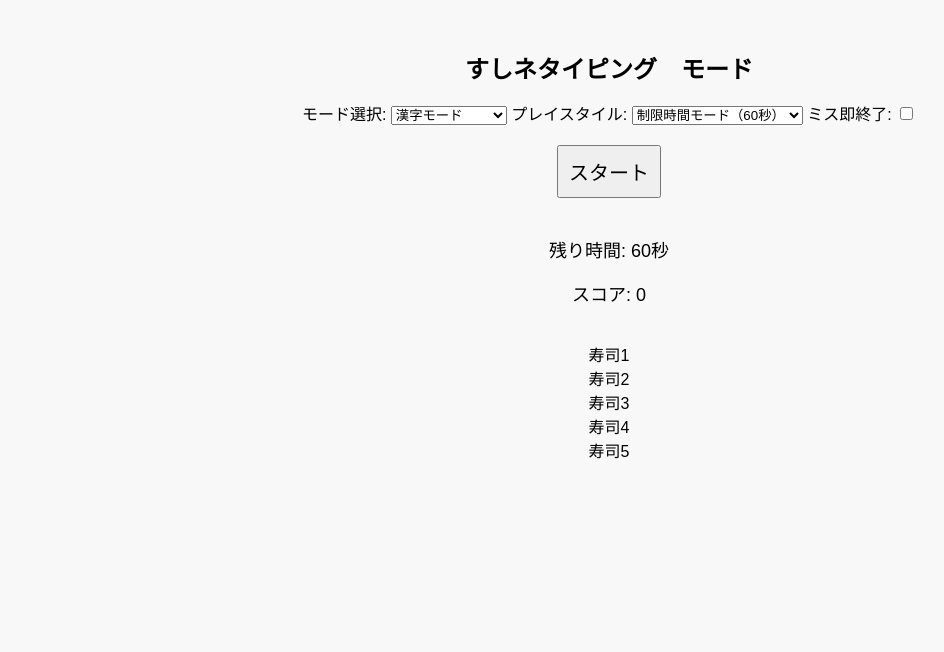
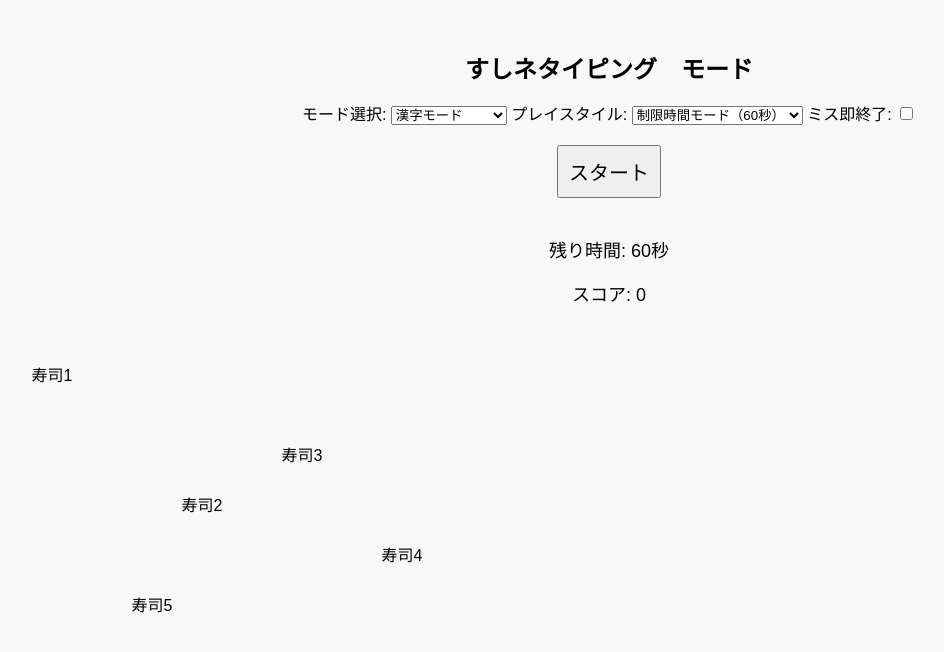
Before and after one commit to Wataamee777/Ueiao-typing, a plain HTML site: page index.html in a window 1280 px wide. Shown: the whole page, without its empty margins (31-975 px from the left). Drawn offline with Linux system fonts and the light colour scheme.

Commit message:
Update style.css

```diff
--- a/style.css
+++ b/style.css
@@ -37,3 +37,29 @@ button {
 #inputText {
     color: black;
 }
+
+/* 背景の変更 */
+body#background1 {
+    background-image: url('sushi_background.jpg');
+    background-size: cover;
+}
+
+body#background2 {
+    background-image: url('sushi_background2.jpg');
+    background-size: cover;
+}
+
+/* 寿司配置 */
+.sushi-container {
+    position: relative;
+    width: 100%;
+    height: auto;
+}
+
+.sushi {
+    position: absolute;
+    width: 50px;
+    height: 50px;
+    background: rgba(255, 255, 255, 0);
+    cursor: pointer;
+}
```
